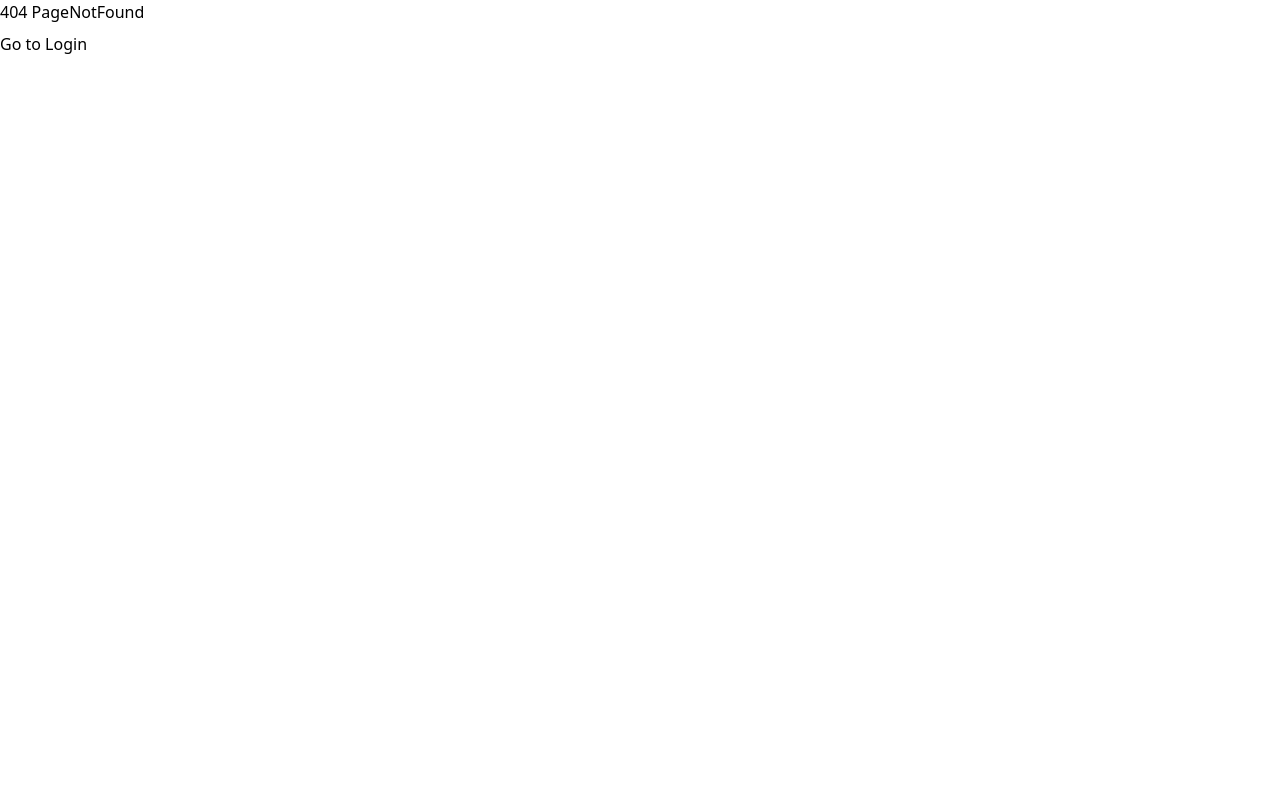
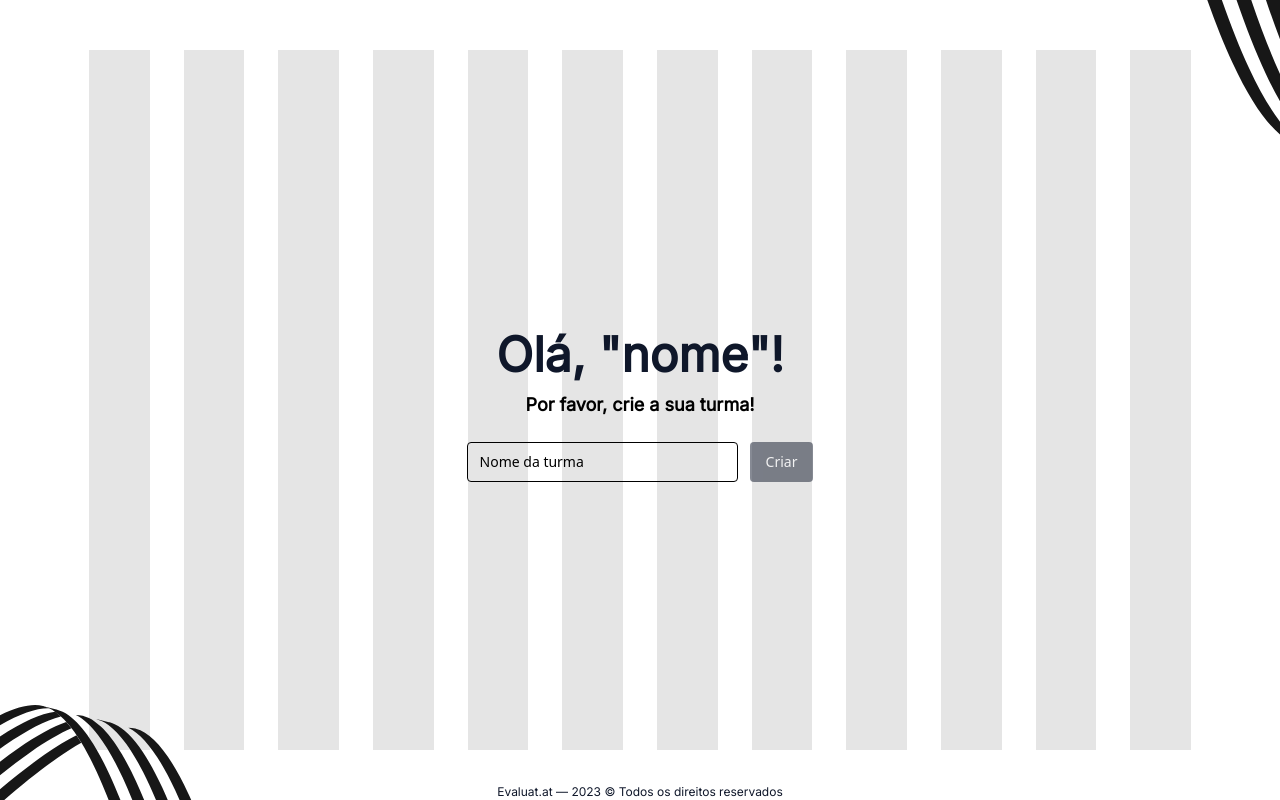
Before and after one commit to Evalu-at/evaluat-frontend, a React (Vite) app: page /home-coordenador in a window 1280 px wide. Before the commit this address had no page. Built offline with nearby package versions, Linux system fonts and the light colour scheme.

Commit message:
feat: home-coordenador added

```diff
--- /dev/null
+++ b/src/pages/HomeCoordenador.tsx
@@ -0,0 +1,69 @@
+import { zodResolver } from '@hookform/resolvers/zod';
+import { useForm } from 'react-hook-form';
+import { z } from 'zod';
+
+import { Button } from '@/components/ui/button';
+import { Form, FormControl, FormField, FormItem } from '@/components/ui/form';
+import { Input } from '@/components/ui/input';
+
+const FormSchema = z.object({
+  nome_turma: z.string().min(6, {
+    message: 'Seu nome de turma deve ter no mínimo 6 caracteres.',
+  }),
+});
+
+export function HomeCoordenador() {
+  const form = useForm<z.infer<typeof FormSchema>>({
+    resolver: zodResolver(FormSchema),
+    defaultValues: {
+      nome_turma: '',
+    },
+    mode: 'onChange',
+  });
+
+  function onSubmit(values: z.infer<typeof FormSchema>) {
+    console.log(values);
+  }
+
+  return (
+    <div className="absolute flex flex-col place-self-center">
+      <h1 className="text-center font-inter text-[48px] font-bold text-[#0F172A]">
+        Olá, "nome"!
+      </h1>
+      <p className="font-inter text-[18px] font-semibold place-self-center">
+        Por favor, crie a sua turma!
+      </p>
+
+      <Form {...form}>
+        <form
+          onSubmit={form.handleSubmit(onSubmit)}
+          className="items-center justify-center flex flex-col gap-4 mt-4"
+        >
+          <FormField
+            control={form.control}
+            name="nome_turma"
+            render={({ field }) => (
+              <FormItem className="flex gap-3">
+                <FormControl>
+                  <Input
+                    {...field}
+                    className="rounded mt-2 w-[271px]"
+                    placeholder="Nome da turma"
+                  />
+                </FormControl>
+                <Button
+                  type="submit"
+                  className="hover:bg-slate-500 text-white bg-slate-900 rounded"
+                  disabled={!form.formState.isValid}
+                  onClick={form.handleSubmit(onSubmit)}
+                >
+                  Criar
+                </Button>
+              </FormItem>
+            )}
+          />
+        </form>
+      </Form>
+    </div>
+  );
+}
--- a/src/routes/router.tsx
+++ b/src/routes/router.tsx
@@ -1,11 +1,12 @@
 import { createBrowserRouter } from 'react-router-dom';
 
 import { GridLayout } from '../layouts/GridLayout';
+import { HomeCoordenador } from '../pages/HomeCoordenador';
 import { LoginPage } from '../pages/LoginPage';
+import { OtpPage } from '../pages/OtpPage';
 import { PageNotFound } from '../pages/PageNotFound';
 import { SignUpPage } from '../pages/SignUpPage';
 import { ROUTES } from '../shared';
-import { OtpPage } from '../pages/OtpPage';
 
 export const defaultRouter = createBrowserRouter([
   {
@@ -15,6 +16,7 @@ export const defaultRouter = createBrowserRouter([
       { path: ROUTES.LOGIN, element: <LoginPage /> },
       { path: ROUTES.SIGNUP, element: <SignUpPage /> },
       { path: ROUTES.OTP, element: <OtpPage /> },
+      { path: ROUTES.HOME_COORDENADOR, element: <HomeCoordenador /> },
     ],
   },
 ]);
--- a/src/shared/index.tsx
+++ b/src/shared/index.tsx
@@ -3,4 +3,5 @@ export const ROUTES = {
   LOGIN: '/login',
   SIGNUP: '/signup',
   OTP: '/otp',
+  HOME_COORDENADOR: '/home-coordenador',
 };
```
